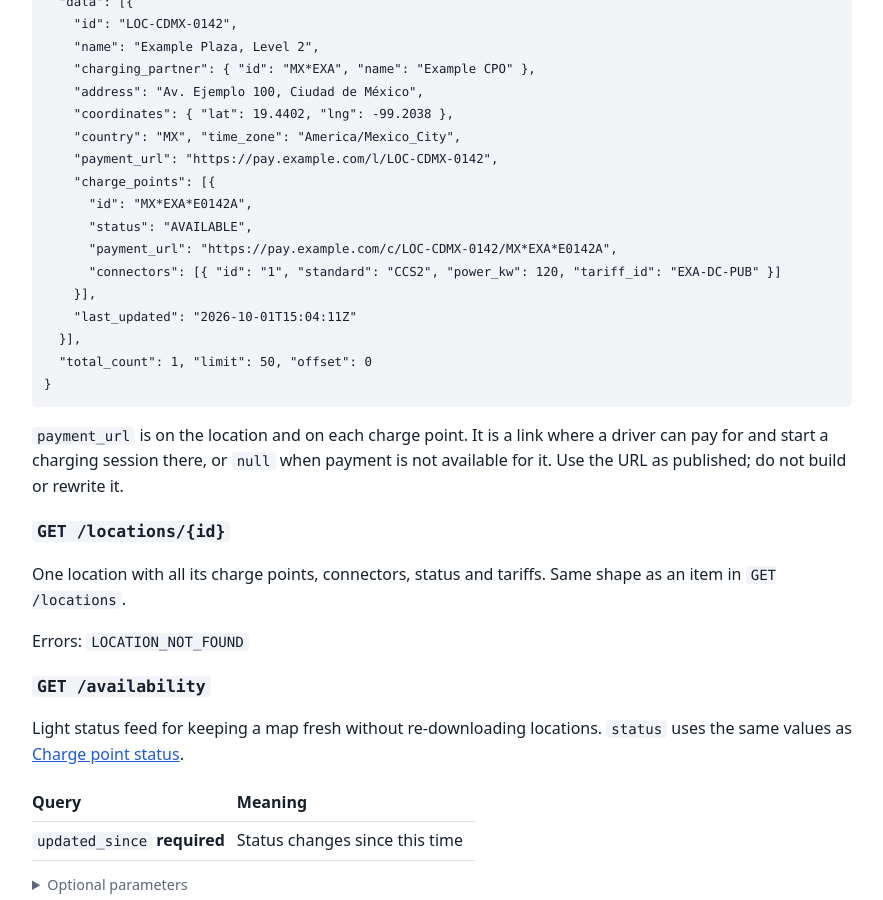
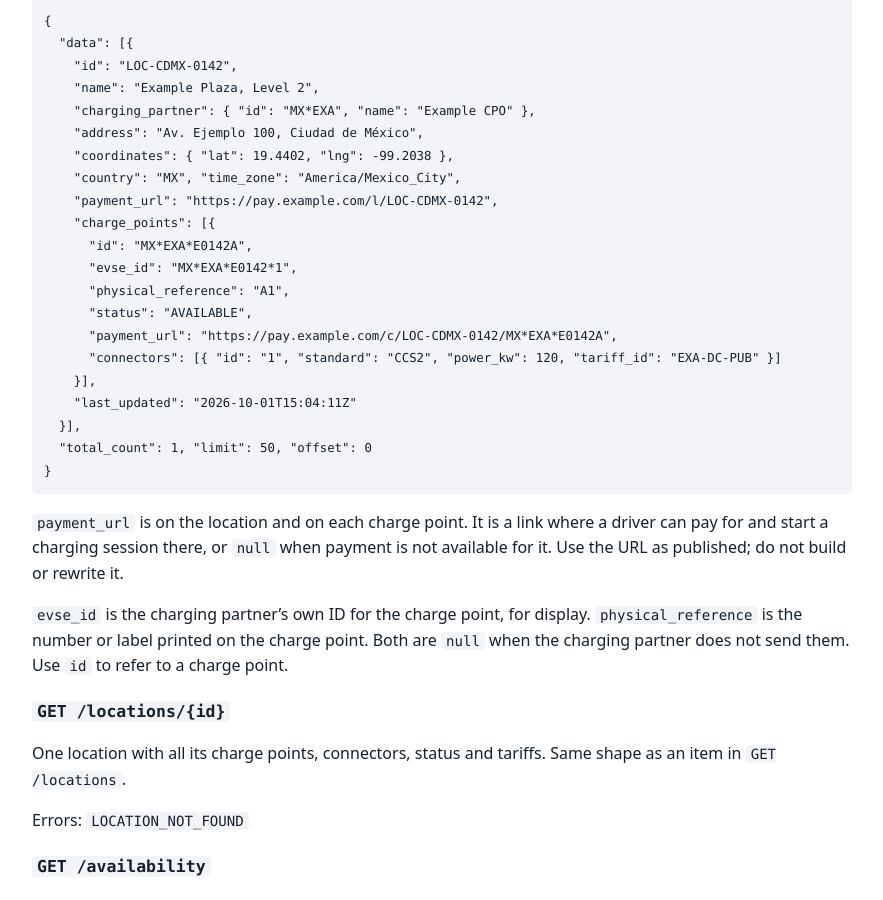
Before and after one commit to NetworkCore-AG/networkcore-documentation, a Jekyll site: the page built from dp-api/reference.md, in a window 1280 px wide and 900 px high, scrolled down 4294 px. Shown: the whole window, without its empty margins (198-1081 px from the left). Built offline with Jekyll 4.4.1, drawn with Linux system fonts in a browser that asks for light colours; our own code applies the rules of GitHub Pages for plain Markdown files; some of the changed text lies outside the part shown.

Commit message:
docs(dp-api): drop affiliate_code, add evse_id and physical_reference, mark upcoming items (#22)
Co-authored-by: V L <vl@vs-macbook-pro.home>
Co-authored-by: Claude Sonnet 5.5 <noreply@anthropic.com>

```diff
--- a/dp-api/reference.md
+++ b/dp-api/reference.md
@@ -194,6 +196,8 @@ Chargers near a point or inside a map area, with current status.
     "payment_url": "https://pay.example.com/l/LOC-CDMX-0142",
     "charge_points": [{
       "id": "MX*EXA*E0142A",
+      "evse_id": "MX*EXA*E0142*1",
+      "physical_reference": "A1",
       "status": "AVAILABLE",
       "payment_url": "https://pay.example.com/c/LOC-CDMX-0142/MX*EXA*E0142A",
       "connectors": [{ "id": "1", "standard": "CCS2", "power_kw": 120, "tariff_id": "EXA-DC-PUB" }]
@@ -207,6 +211,10 @@ Chargers near a point or inside a map area, with current status.
 `payment_url` is on the location and on each charge point. It is a link where a driver can pay for
 and start a charging session there, or `null` when payment is not available for it. Use the URL as
 published; do not build or rewrite it.
+
+`evse_id` is the charging partner's own ID for the charge point, for display. `physical_reference`
+is the number or label printed on the charge point. Both are `null` when the charging partner does
+not send them. Use `id` to refer to a charge point.
 
 ### `GET /locations/{id}`
 
--- a/llms.txt
+++ b/llms.txt
@@ -5,7 +5,7 @@
 ## How to connect
 
 - **CPO**: NetworkCore is the eMSP. Base URL `https://ocpi.networkcore.org`. A three-token credentials handshake (Token A from the CPO, Token B from NetworkCore, Token C from the CPO), then standard OCPI modules: credentials, locations, tariffs, tokens, commands, sessions, cdrs. Header: `Authorization: Token <token>`.
-- **DP**: JSON over HTTPS. Base URL `https://dp.networkcore.org`. Header: `Authorization: Bearer <api_key>`. Two levels: Data (locations, availability, tariffs, quotes) and Full charging (start and stop sessions, webhooks, receipts and tax invoices, disputes). Sessions run PENDING, ACTIVE, COMPLETED or FAILED. Requests are idempotent by `reference`. Webhooks are signed per Standard Webhooks.
+- **DP**: JSON over HTTPS. Base URL `https://dp.networkcore.org`. Header: `Authorization: Bearer <api_key>`. Two levels: Data (locations, availability, tariffs, quotes) and Full charging (start and stop sessions, webhooks, plus receipts and tax invoices and disputes (coming soon)). Sessions run PENDING, ACTIVE, COMPLETED or FAILED. Requests are idempotent by `reference`. Webhooks are signed per Standard Webhooks.
 
 ## Docs
 
```
Also changed, not shown: other parts of dp-api/reference.md (+21 -17 lines).
